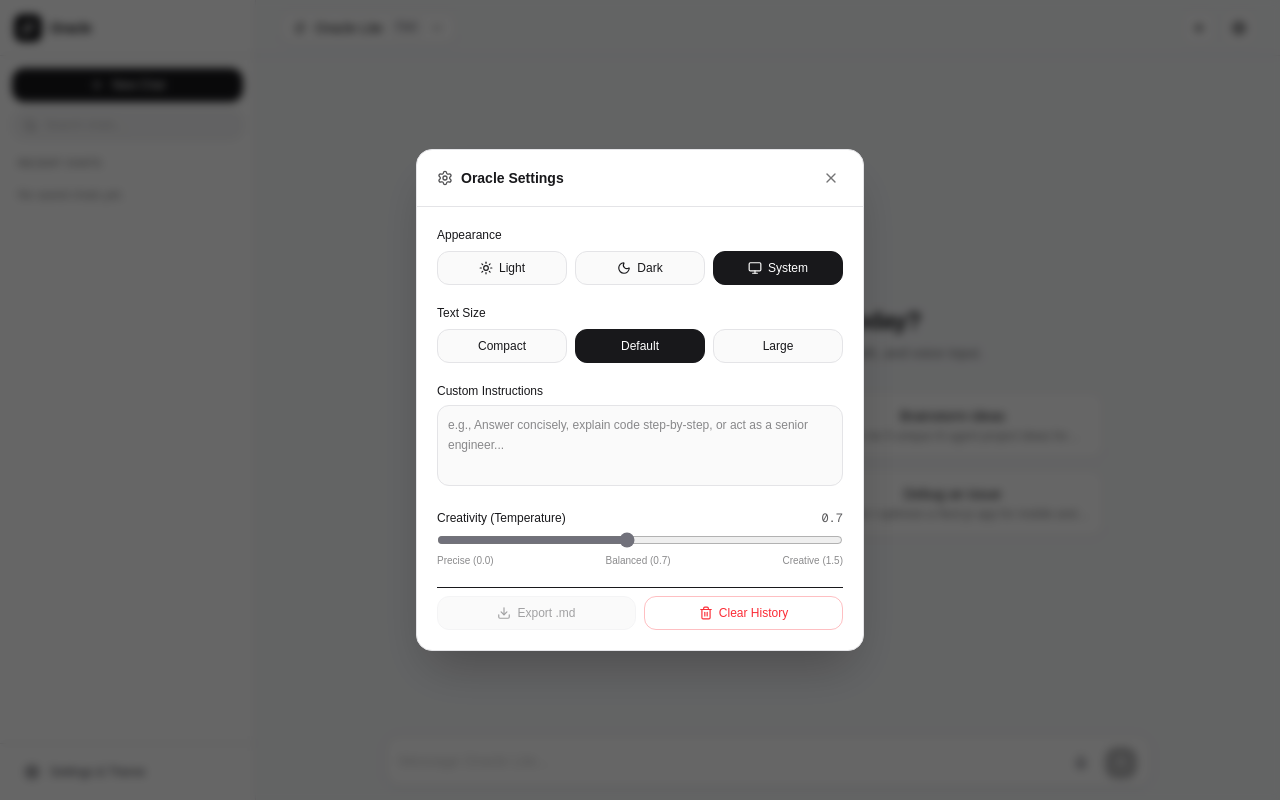
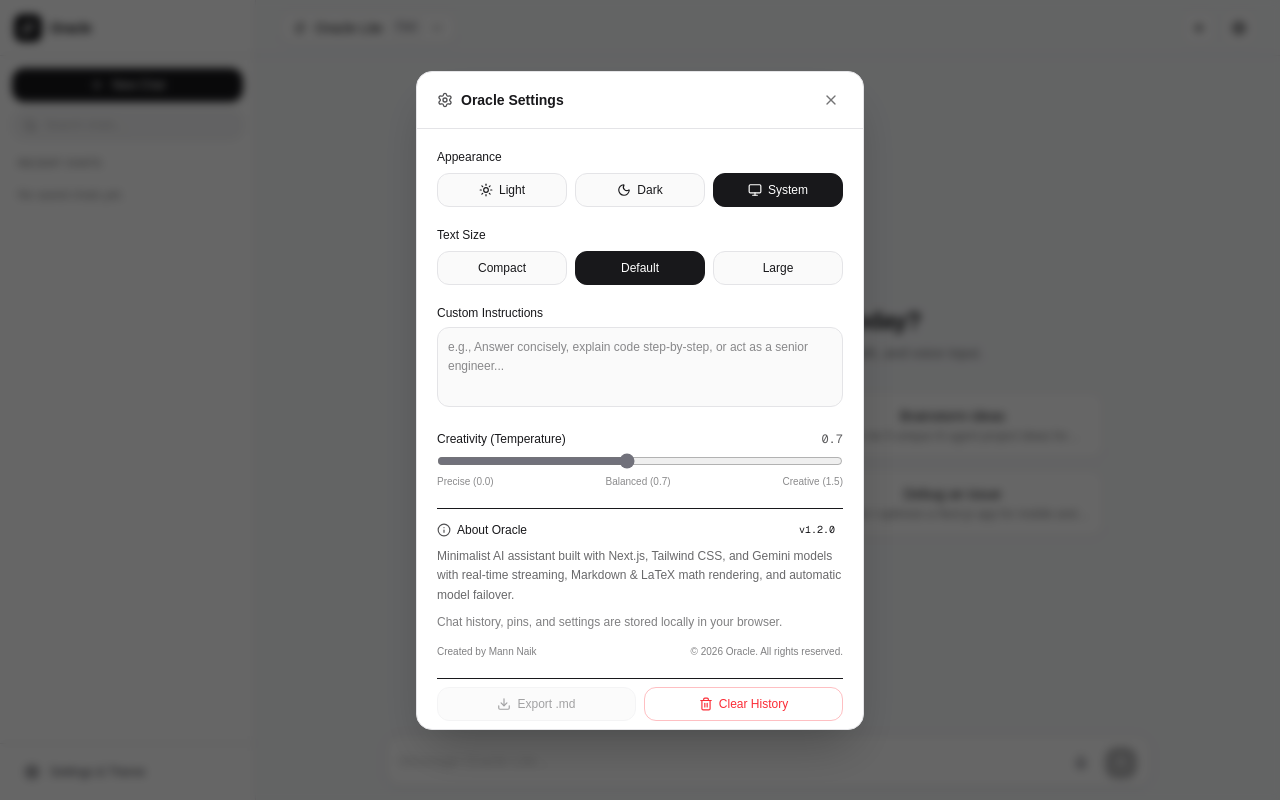
Before and after one commit to mann-naik/Oracle, a Next.js app: page / in a window 1280 px wide. Both pictures are taken after a click on the button "Settings & Theme". Built offline with nearby package versions, Linux system fonts and the light colour scheme.

Commit message:
Add About section with version and 2026 copyright to Settings

```diff
--- a/app/page.tsx
+++ b/app/page.tsx
@@ -35,6 +35,7 @@ import {
   Pencil,
   Mic,
   MicOff,
+  Info,
 } from "lucide-react";
 
 const AGENT_NAME = "Oracle";
@@ -1507,6 +1508,28 @@ export default function OraclePage() {
                   <span>Creative (1.5)</span>
                 </div>
               </div>
+              {/* About Oracle */}
+              <div className={`pt-3 border-t border-inherit space-y-2`}>
+                <div className="flex items-center justify-between">
+                  <span className="inline-flex items-center gap-1.5 font-medium">
+                    <Info className="w-3.5 h-3.5 opacity-75" />
+                    <span>About Oracle</span>
+                  </span>
+                  <span className={`font-mono text-[10px] px-2 py-0.5 rounded-md `}>
+                    v1.2.0
+                  </span>
+                </div>
+                <p className="opacity-65 leading-relaxed">
+                  Minimalist AI assistant built with Next.js, Tailwind CSS, and Gemini models with real-time streaming, Markdown &amp; LaTeX math rendering, and automatic model failover.
+                </p>
+                <p className="opacity-55 leading-relaxed">
+                  Chat history, pins, and settings are stored locally in your browser.
+                </p>
+                <div className="pt-1 flex flex-wrap items-center justify-between gap-1 text-[10px] opacity-55">
+                  <span>Created by Mann Naik</span>
+                  <span>&copy; 2026 Oracle. All rights reserved.</span>
+                </div>
+              </div>
 
               {/* Export & Clear Actions */}
               <div className="pt-2 border-t border-inherit flex items-center justify-between gap-2">
```
